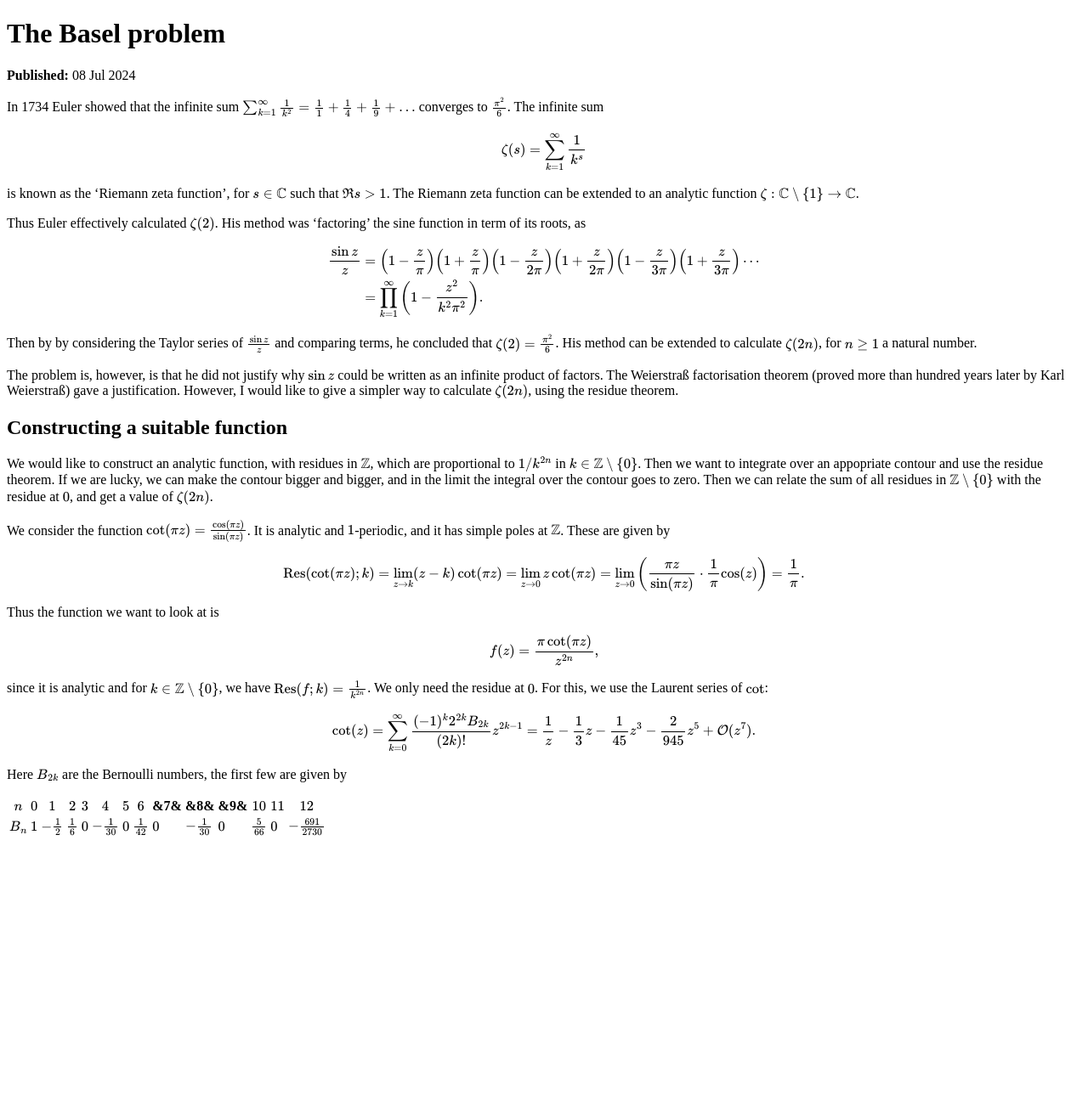
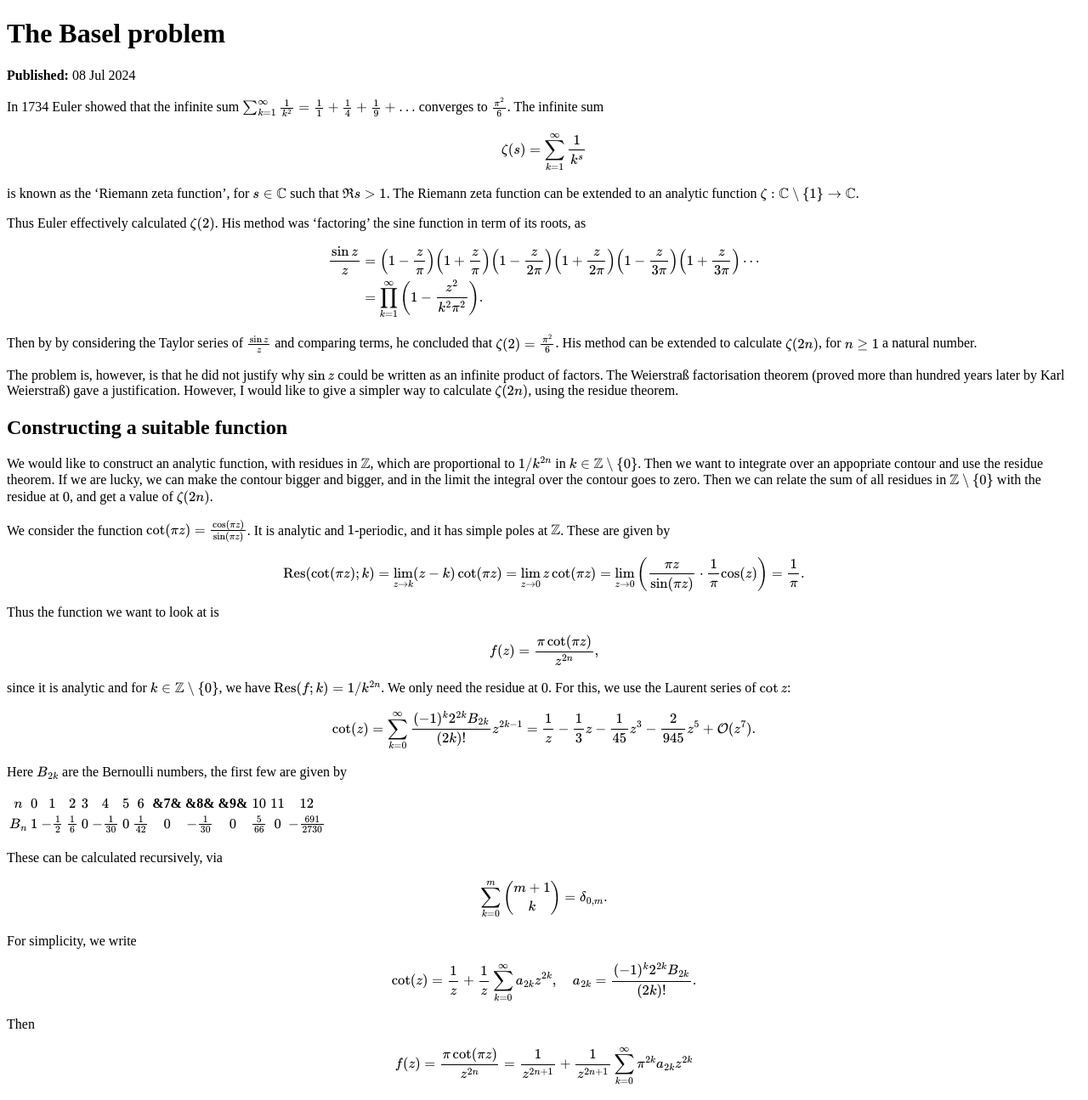
Before and after one commit to nikkistrubbe/nikkistrubbe.github.io, a Jekyll site: the page built from _posts/2024-7-8-basel-problem.md, in a window 1280 px wide. Shown: the whole page at 85% size. Built offline with Jekyll 4.4.1, drawn with Linux system fonts in a browser that asks for light colours; before the commit the page ends 995 px from its top, so only the background shows below that.

Commit message:
added table

```diff
--- a/_posts/2024-7-8-basel-problem.md
+++ b/_posts/2024-7-8-basel-problem.md
@@ -50,6 +50,25 @@ $$
 
 Here $B_{2k}$ are the Bernoulli numbers, the first few are given by
 
-| $n$   | $0$ | $1$            | $2$           | $3$ | $4$             | $5$ | $6$            | &7& | &8&             | &9& | $10$           | $11$ | $12$                |
-|-------|-----|----------------|---------------|-----|-----------------|-----|----------------|-----|-----------------|-----|----------------|------|---------------------|
-| $B_n$ | $1$ | $-\frac{1}{2}$ | $\frac{1}{6}$ | $0$ | $-\frac{1}{30}$ | $0$ | $\frac{1}{42}$ | $0$ | $-\frac{1}{30}$ | $0$ | $\frac{5}{66}$ | $0$  | $-\frac{691}{2730}$ |
+|  $n$  | $0$ |       $1$      |      $2$      | $3$ |       $4$       | $5$ |       $6$      | &7& |       &8&       | &9& |      $10$      | $11$ |         $12$        |
+|:-----:|:---:|:--------------:|:-------------:|:---:|:---------------:|:---:|:--------------:|:---:|:---------------:|:---:|:--------------:|:----:|:-------------------:|
+| $B_n$ | $1$ | $-\frac{1}{2}$ | $\frac{1}{6}$ | $0$ | $-\frac{1}{30}$ | $0$ | $\frac{1}{42}$ | $0$ | $-\frac{1}{30}$ | $0$ | $\frac{5}{66}$ |  $0$ | $-\frac{691}{2730}$ |
+
+These can be calculated recursively, via
+
+$$
+\sum_{k=0}^m \binom{m+1}{k} = \delta_{0,m}.
+$$
+
+For simplicity, we write
+
+$$
+\cot(z) = \frac{1}{z} + \frac{1}{z}\sum_{k=0}^\infty a_{2k}z^{2k},\quad
+a_{2k} = \frac{(-1)^k 2^{2k}B_{2k}}{(2k)!}.
+$$
+
+Then
+
+$$
+f(z) = \frac{\pi \cot(\pi z)}{z^{2n}} = \frac{1}{z^{2n+1}} + \frac{1}{z^{2n+1}}\sum_{k=0}^\infty \pi^{2k} a_{2k}z^{2k}
+$$
```
Also changed, not shown: other parts of _posts/2024-7-8-basel-problem.md (+1 -1 lines).
